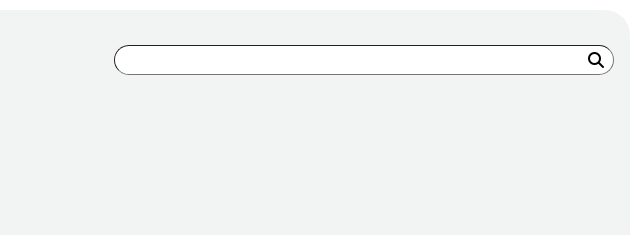
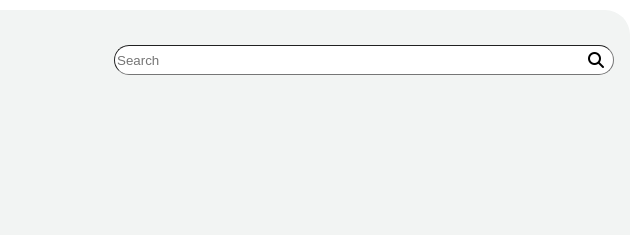
Before and after one commit to WojcioTrue/Drink_app_template, a website: page index.html in a window 1280 px wide. Shown: the top 235 px of the page, 640-1280 px from the left. Drawn offline with Linux system fonts and the light colour scheme; a web font is replaced by a local one.

Commit message:
Added placeholder

```diff
--- a/index.html
+++ b/index.html
@@ -19,7 +19,7 @@
       </i>FindMyDrink.
     </h2>
       <span class="search-bar__input">
-        <input type="text" value="" id="SearchDrink" name="SearchDrink" />
+        <input type="text" value="" id="SearchDrink" name="SearchDrink" placeholder="Search" />
         <i class="fa-solid fa-magnifying-glass icon"></i>
       </span>
     </div>
```
